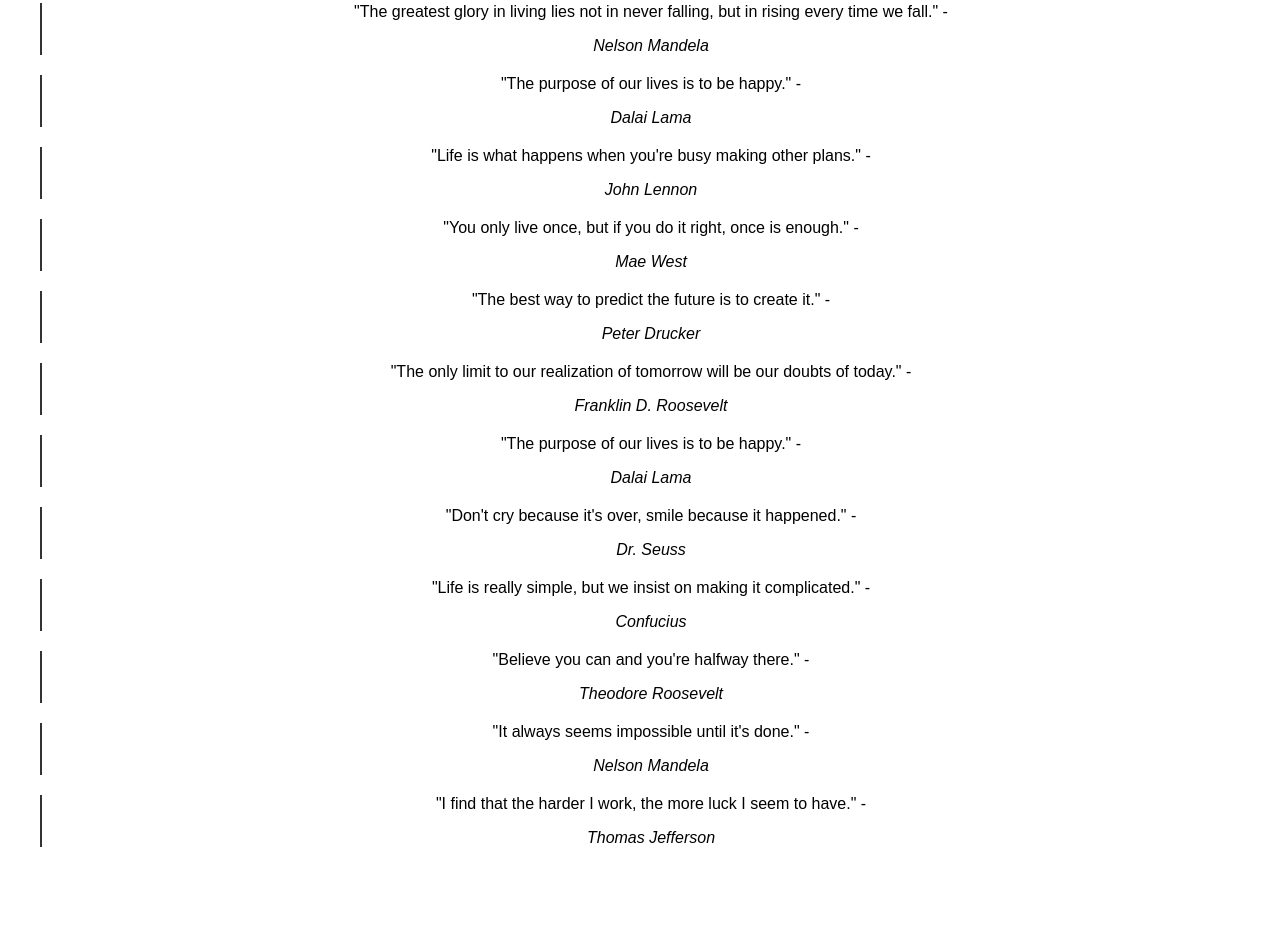
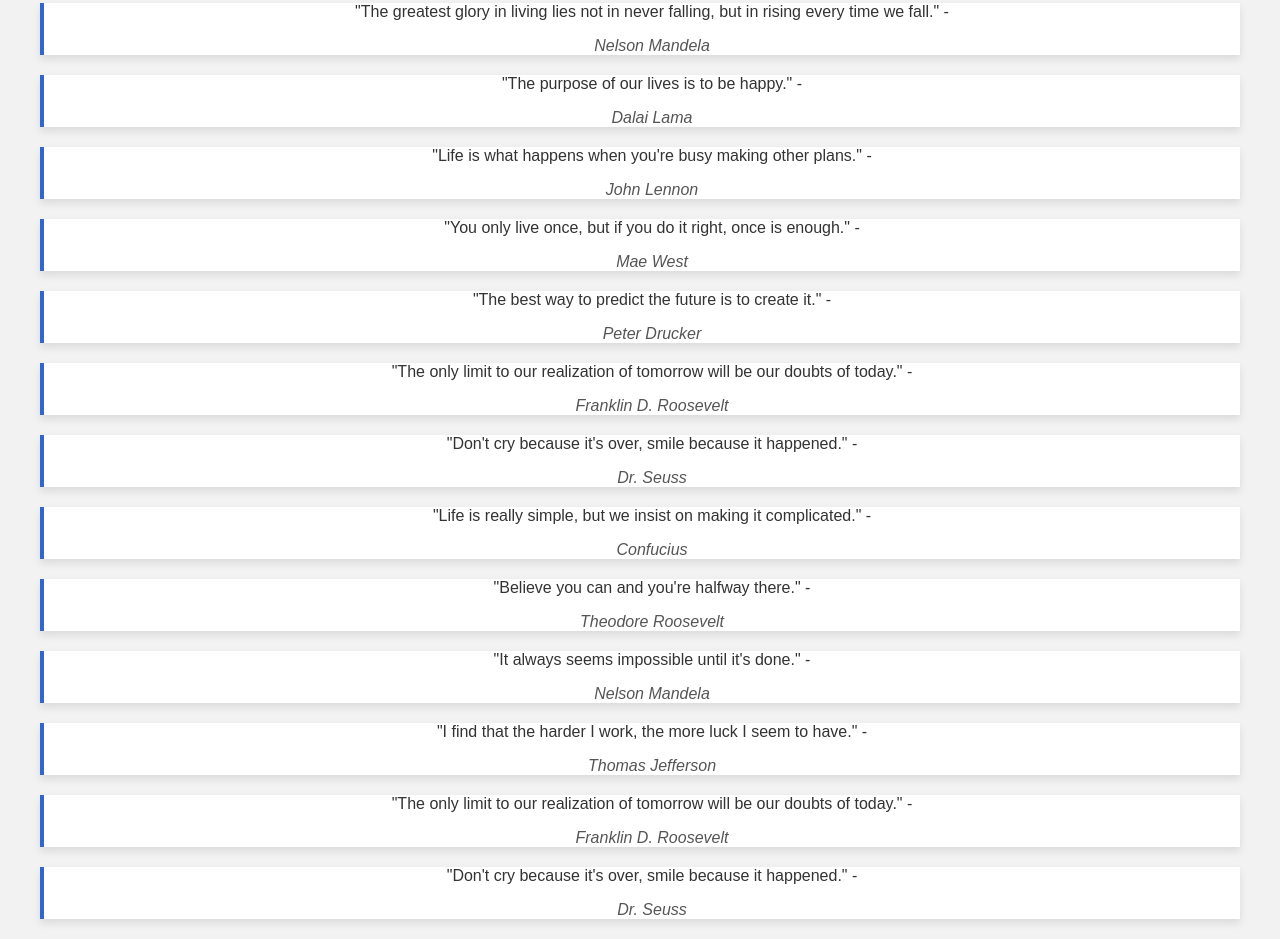
Before and after one commit to ethanwastaken1/ethanwastaken1.github.io, a plain HTML site: page index.html in a window 1280 px wide. Shown: the part 653-1592 px from the top of the page. Before the commit the page ends 1520 px from the top, so only its background shows below. Drawn offline with Linux system fonts and the light colour scheme.

Commit message:
Update index.html
added blocks

```diff
--- a/index.html
+++ b/index.html
@@ -9,16 +9,25 @@
             font-family: Arial, sans-serif;
             text-align: center;
             margin: 20px;
+            background-color: #f2f2f2;
+            color: #333;
+        }
+
+        h1 {
+            color: #3366cc;
         }
 
         blockquote {
-            border-left: 2px solid #333;
+            border-left: 4px solid #3366cc;
             padding-left: 20px;
             margin: 20px;
+            background-color: #fff;
+            box-shadow: 0 4px 8px rgba(0, 0, 0, 0.1);
         }
 
         p {
             font-style: italic;
+            color: #555;
         }
     </style>
 </head>
@@ -83,10 +92,6 @@
     </blockquote>
 
     <blockquote>
-        "The purpose of our lives is to be happy." - <p>Dalai Lama</p>
-    </blockquote>
-
-    <blockquote>
         "Don't cry because it's over, smile because it happened." - <p>Dr. Seuss</p>
     </blockquote>
 
@@ -106,5 +111,13 @@
         "I find that the harder I work, the more luck I seem to have." - <p>Thomas Jefferson</p>
     </blockquote>
 
+    <blockquote>
+        "The only limit to our realization of tomorrow will be our doubts of today." - <p>Franklin D. Roosevelt</p>
+    </blockquote>
+
+    <blockquote>
+        "Don't cry because it's over, smile because it happened." - <p>Dr. Seuss</p>
+    </blockquote>
+
 </body>
 </html>
```
